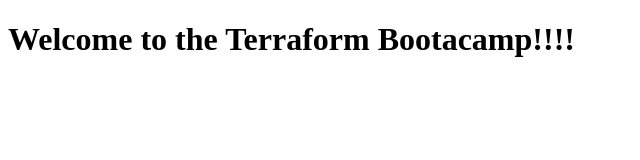
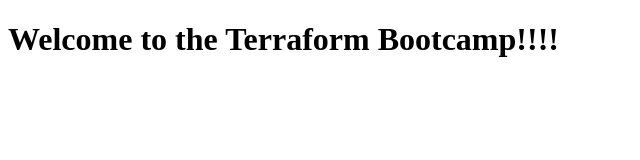
Before and after one commit to sabdulramoni2/terraform-beginner-bootcamp-2023, a plain HTML site: page public/index.html in a window 1280 px wide. Shown: the whole page, without its empty margins (0-640 px from the left). Drawn offline with Linux system fonts and the light colour scheme.

```diff
--- a/public/index.html
+++ b/public/index.html
@@ -6,6 +6,6 @@
     <title>Hello Terraformers</title>
 </head>
 <body>
-    <h1>Welcome to the Terraform Bootacamp!!!!</h1>
+    <h1>Welcome to the Terraform Bootcamp!!!!</h1>
 </body>
 </html>
```
Also changed, not shown: 4 other files.
